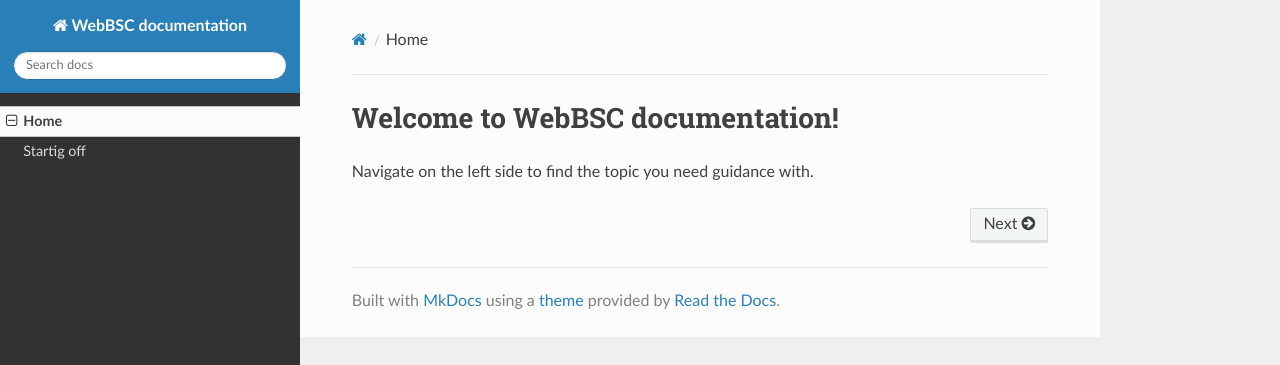
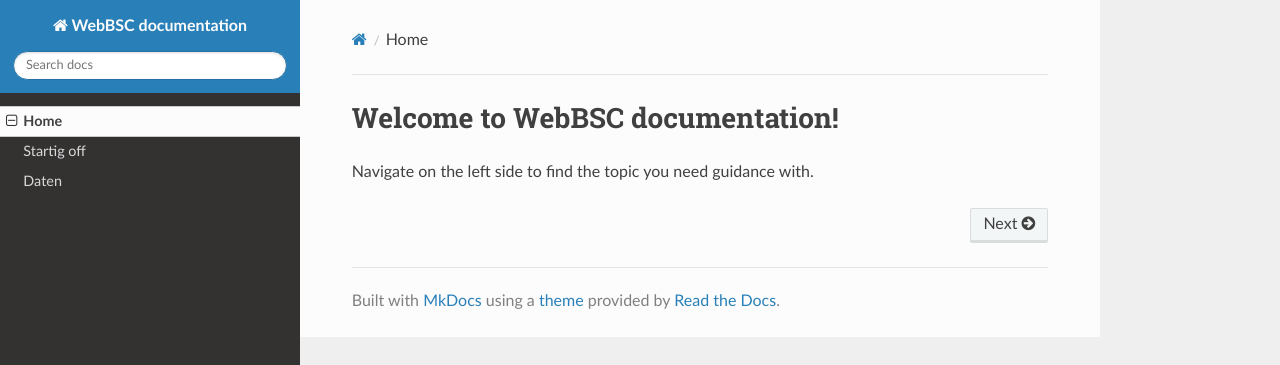
Before and after one commit to webbsc/documentation, an MkDocs documentation site: the page built from docs/index.md, in a window 1280 px wide. Shown: the top 365 px of the page. Built offline with MkDocs 1.6.1, drawn with Linux system fonts in a browser that asks for light colours; nearby versions of some CDN libraries; old or Windows-style settings are respelled for this version of MkDocs.

Commit message:
add Daten section

```diff
--- a/mkdocs.yml
+++ b/mkdocs.yml
@@ -2,6 +2,7 @@ site_name: WebBSC documentation
 pages:
 - Home: index.md
 - Startig off: login.md
+- Daten: daten.md
 theme: readthedocs
 
 extra_css:
```
